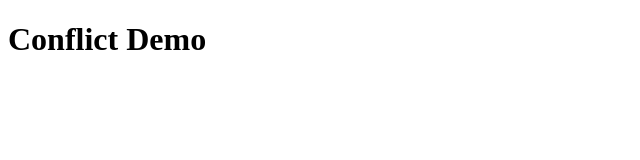
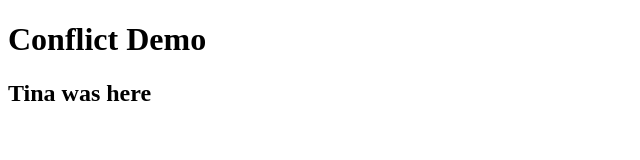
Before and after one commit to tostrander/conflict-demo, a plain HTML site: page index.html in a window 1280 px wide. Shown: the whole page, without its empty margins (0-640 px from the left). Drawn offline with Linux system fonts and the light colour scheme.

Commit message:
Added h2 to index

```diff
--- a/index.html
+++ b/index.html
@@ -6,5 +6,6 @@
 </head>
 <body>
     <h1>Conflict Demo</h1>
+    <h2>Tina was here</h2>
 </body>
 </html>
```
